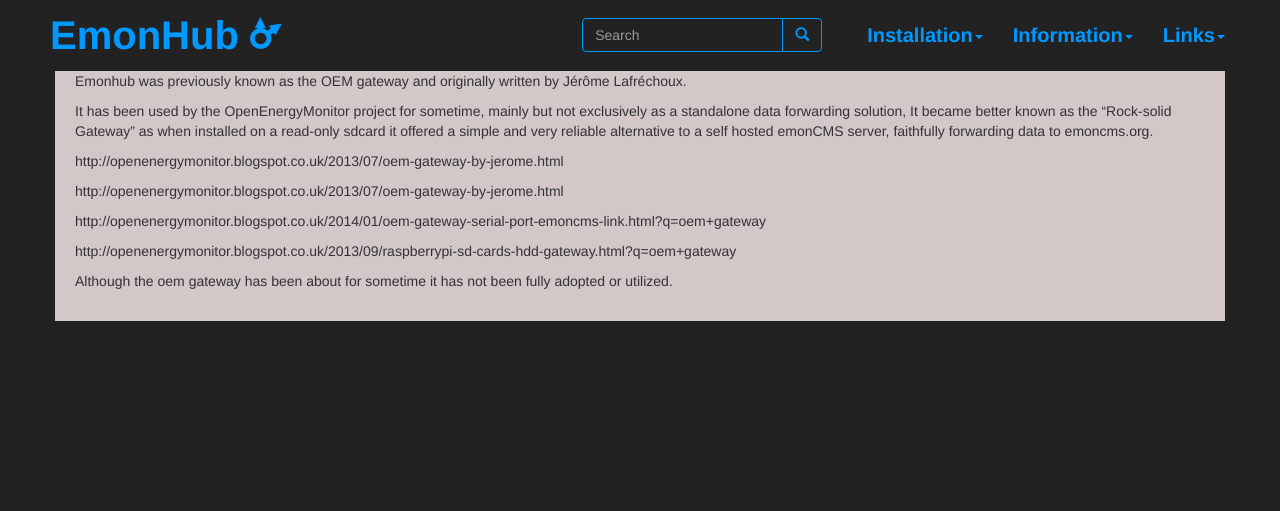
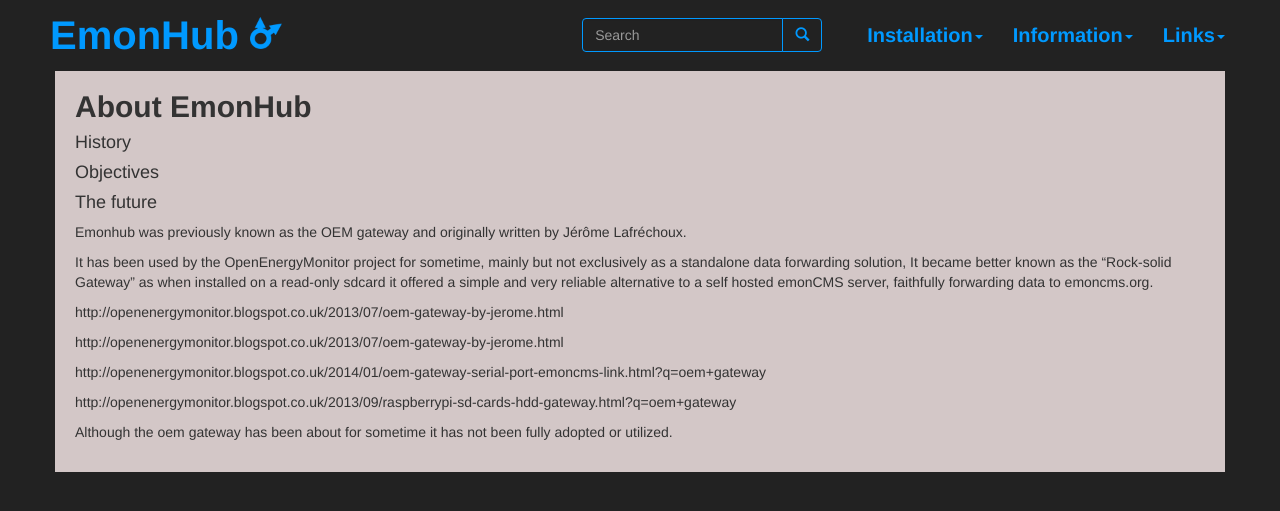
Before and after one commit to otherWIP/otherwip.github.io, a Jekyll site: the page built from documentation/about/index.md, in a window 1280 px wide. Shown: the top 511 px of the page. Built offline with Jekyll 4.4.1, drawn with Linux system fonts in a browser that asks for light colours; nearby versions of some CDN libraries.

Commit message:
Update index.md

```diff
--- a/documentation/about/index.md
+++ b/documentation/about/index.md
@@ -6,6 +6,14 @@ published: True
 layout: default
 js: index
 ---
+
+##**About EmonHub**
+
+#### History
+
+#### Objectives
+
+#### The future
 
 Emonhub was previously known as the OEM gateway and originally written by Jérôme Lafréchoux.
 
```
